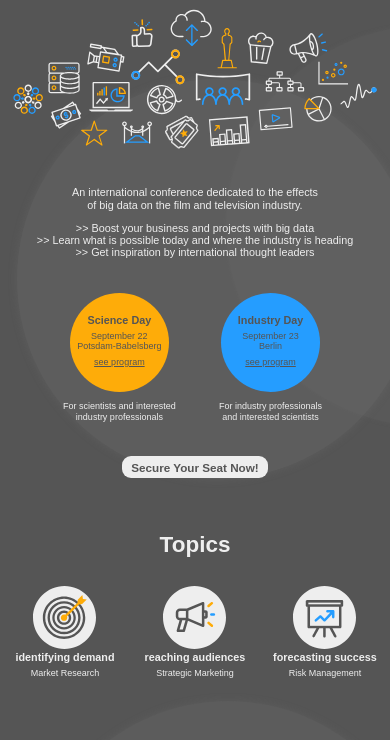
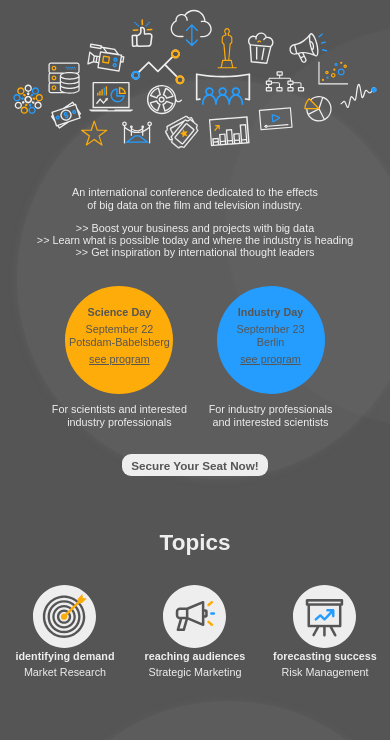
Before and after one commit to MrLoh/bigdatabigmovies, a website: page index.html in a window 390 px wide. Shown: the part 98-838 px from the top of the page. Drawn offline with Linux system fonts and the light colour scheme.

Commit message:
mobile style fixes

```diff
--- a/css/_program.scss
+++ b/css/_program.scss
@@ -60,10 +60,6 @@
             height: 13px;
             font-size: 12px;
             padding: 1px 0 0 0;
-        }
-
-        p {
-            font-size: 1.2rem;
         }
     }
 }
--- a/css/main.scss
+++ b/css/main.scss
@@ -36,6 +36,9 @@ html, body {
 	}
 	@media (max-width: 500px) {
 		font-size: 10px;
+		p {
+			font-size: 1.2rem;
+		}
 	}
 	@media (max-width: 400px) {
 		font-size: 9px;
@@ -99,8 +102,8 @@ html * {
 	float: left;
 
 	&.col-2 {
-		width: 40%;
-		margin: 5%;
+		width: 45%;
+		margin: 2.5%;
 	}
 
 	&.col-3 {
@@ -380,6 +383,11 @@ main {
 				&.industry { color: $blue; }
 				&.science { color: $orange; }
 			}
+
+			@media (max-width: 500px) {
+				width: 12rem;
+				height: 12rem;
+			}
 		}
 	}
 
--- a/index.html
+++ b/index.html
@@ -76,6 +76,7 @@
 			</ul>
 		</section>
 		<section class="days">
+			<div class="container">
 				<div class="col col-2">
 					<a href="program/science_day" class="bubble science">
 						<h2>Science Day</h2>
@@ -93,6 +94,7 @@
 						<p class="link">see program</p>
 					</a>
 					<p>For industry professionals <br> and interested scientists</p>
+				</div>
 			</div>
 			<a class="button" href="https://bigdatabigmovies.eventbrite.de" target="_blank">Secure your seat now!</a>
 		</section>
```
Also changed, not shown: css/main.min.css. Lines whose indentation alone changed are shown as unchanged.
